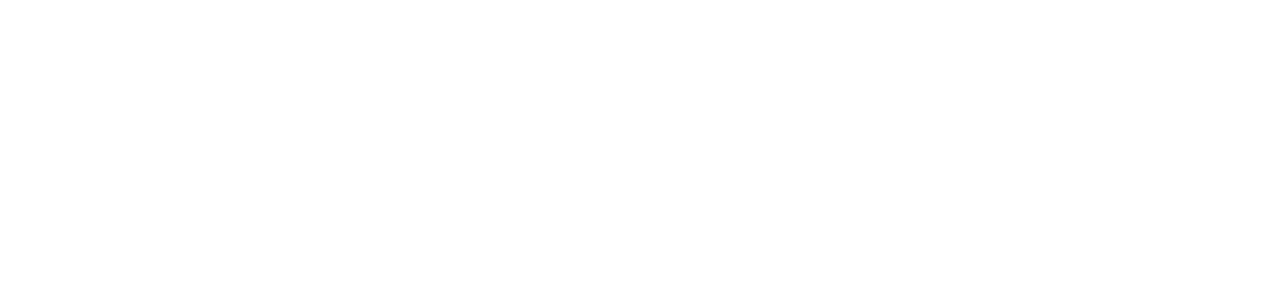
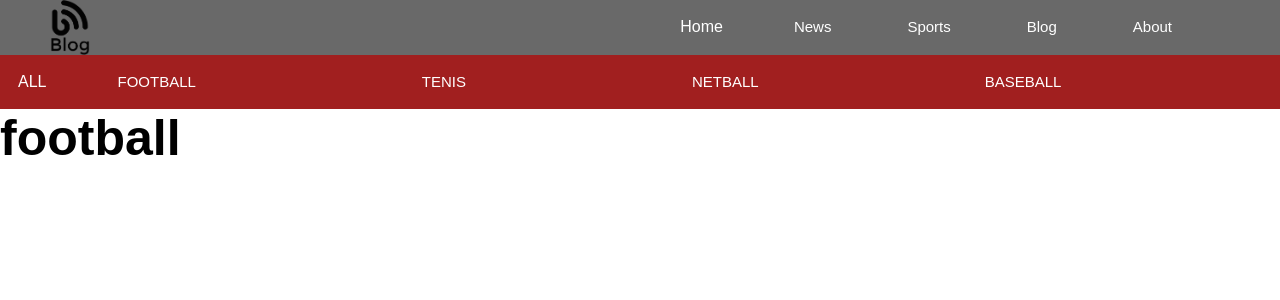
Before and after one commit to Marks-Spencer20/Blog-Project, a React (Create React App) app: page /Football in a window 1280 px wide. Before the commit this address had no page. Shown: the top 300 px of the page. Built offline with nearby package versions, Linux system fonts and the light colour scheme.

Commit message:
Sports page

```diff
--- a/src/App.js
+++ b/src/App.js
@@ -5,6 +5,7 @@
 import Sports from './routes/Sports';
 import About from './routes/About';
 import Home from './routes/Home';
+import Football from './routes/Football';
 
 const App = () => {
   return (
@@ -18,6 +19,8 @@
           <Route path="/News" element={<News/>}/>
           <Route path="/Sports" element={<Sports/>}/>
           <Route path="/About" element={<About/>}/>
+          <Route path="/Football" element={<Football/>}/>
+
 
       </Routes>
 
--- /dev/null
+++ b/src/components/SportsNavbar.css
@@ -0,0 +1,64 @@
+*{
+    margin: 0;
+    padding: 0;
+    font-family: 'Poppins', sans-serif;
+}
+ul{
+    list-style-type: none;
+}
+.navbar{
+    width: 100%;
+    display: flex;
+    justify-content: space-between;
+    background-color: #696969;
+    height: 20%;
+
+
+}
+.Sportsnavbar{
+    width: 100%;
+    display: flex;
+    justify-content: space-between;
+    background-color: #a11f1f;
+    height: 20%;
+
+
+}
+
+.logo{
+    width: 40px;
+    height: auto;
+    margin-left: 50px;
+}
+
+.sportsnav-link{
+    display: flex;
+    margin-right: 70px;
+    text-decoration: none;
+}
+
+.sportsnav-links{
+    margin-left: 20px;
+    margin-right: 20px;
+    list-style-type: none;
+    font-size: 15px;
+    padding: 18px;
+    list-style: none;
+    justify-content: space-between;
+    margin-right: 170px;
+}
+.sportsnav-link a{
+    text-decoration: none;
+    color: white;
+}
+.sportsnav-linkss{
+    padding: 18px;
+    margin-right: 15px;
+}
+.icon{
+
+
+    list-style: none;
+    font-size: 15px;
+
+}
--- /dev/null
+++ b/src/components/SportsNavbar.js
@@ -0,0 +1,23 @@
+import "./SportsNavbar.css"
+import React from "react";
+import logo from '../images/blog.png'
+
+
+
+const SportsNavbar = () => {
+    return (
+      <div className="nav">
+      <nav className="Sportsnavbar">
+              <ul class="sportsnav-link">
+                  <li class="nav-linkss"><a href="Sports"> ALL</a></li>
+                  <li class="sportsnav-links"><a href="Football">FOOTBALL</a></li>
+                  <li class="sportsnav-links"><a href="Sports">TENIS</a></li>
+                  <li class="sportsnav-links"><a href="Sports">NETBALL</a></li>
+                  <li class="sportsnav-links"><a href="Sports">BASEBALL</a></li>
+              </ul>
+      </nav>
+  </div>
+    )
+  }
+
+  export default SportsNavbar;
--- /dev/null
+++ b/src/routes/Football.js
@@ -0,0 +1,17 @@
+import React from 'react'
+import "./Home.css"
+import Navbar from '../components/Navbar'
+import SportsNavbar from '../components/SportsNavbar'
+
+const Football = () => {
+  return (
+
+
+    <div className='container'>
+         <Navbar/>
+         <SportsNavbar/>
+       <h1>football</h1>
+    </div>
+  )
+}
+export default Football;
--- a/src/routes/Sports.js
+++ b/src/routes/Sports.js
@@ -1,12 +1,13 @@
 import React from 'react';
 import Navbar from '../components/Navbar';
+import SportsNavbar from '../components/SportsNavbar';
 import "./Sports.css"
 
 const Sports = () => {
   return (
     <div>
         <Navbar/>
-        Sports
+        <SportsNavbar/>
     </div>
   )
 }
```
Also changed, not shown: src/routes/Tenis.js (added), 1 other file (tests, documents, lock files or other folders).
